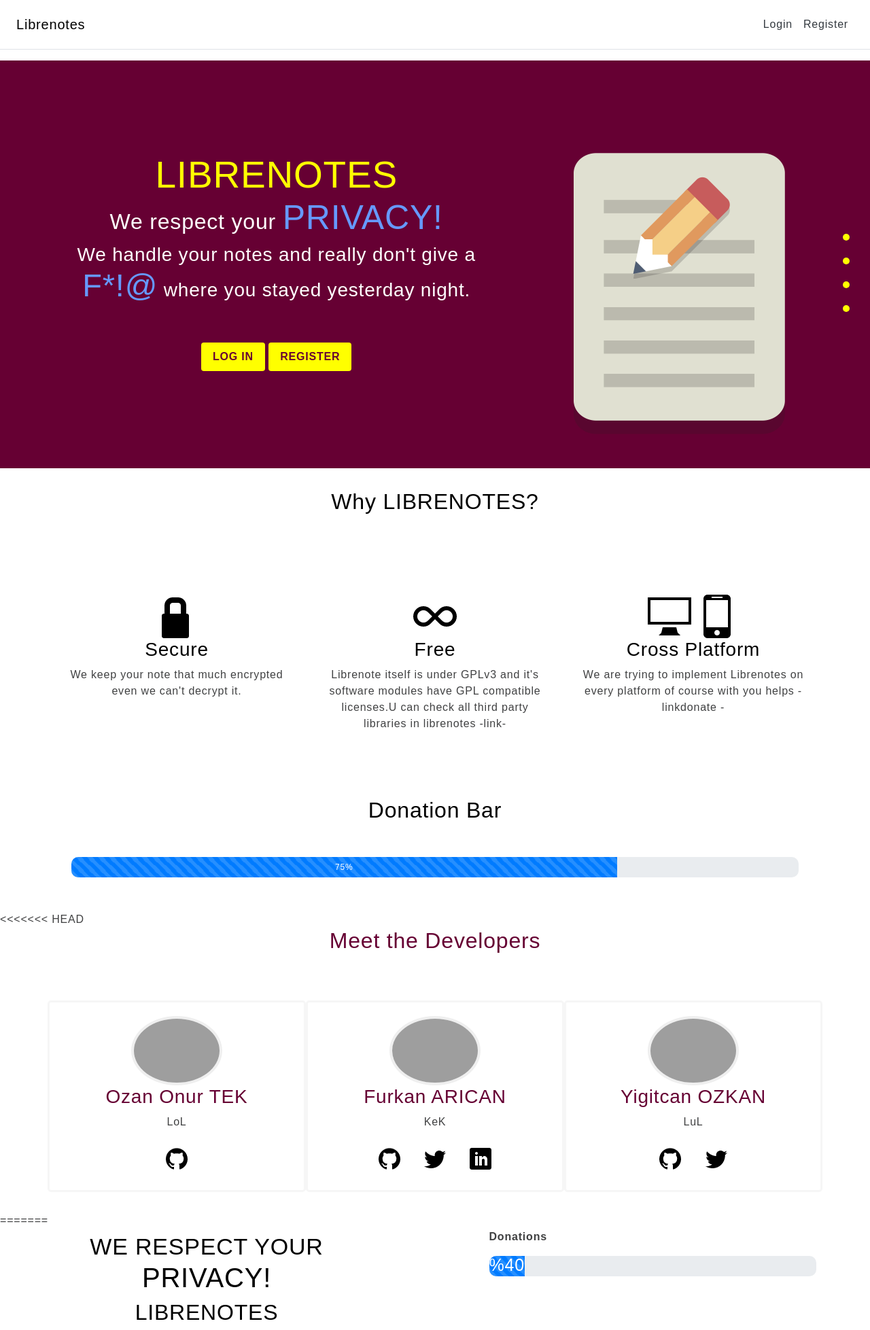
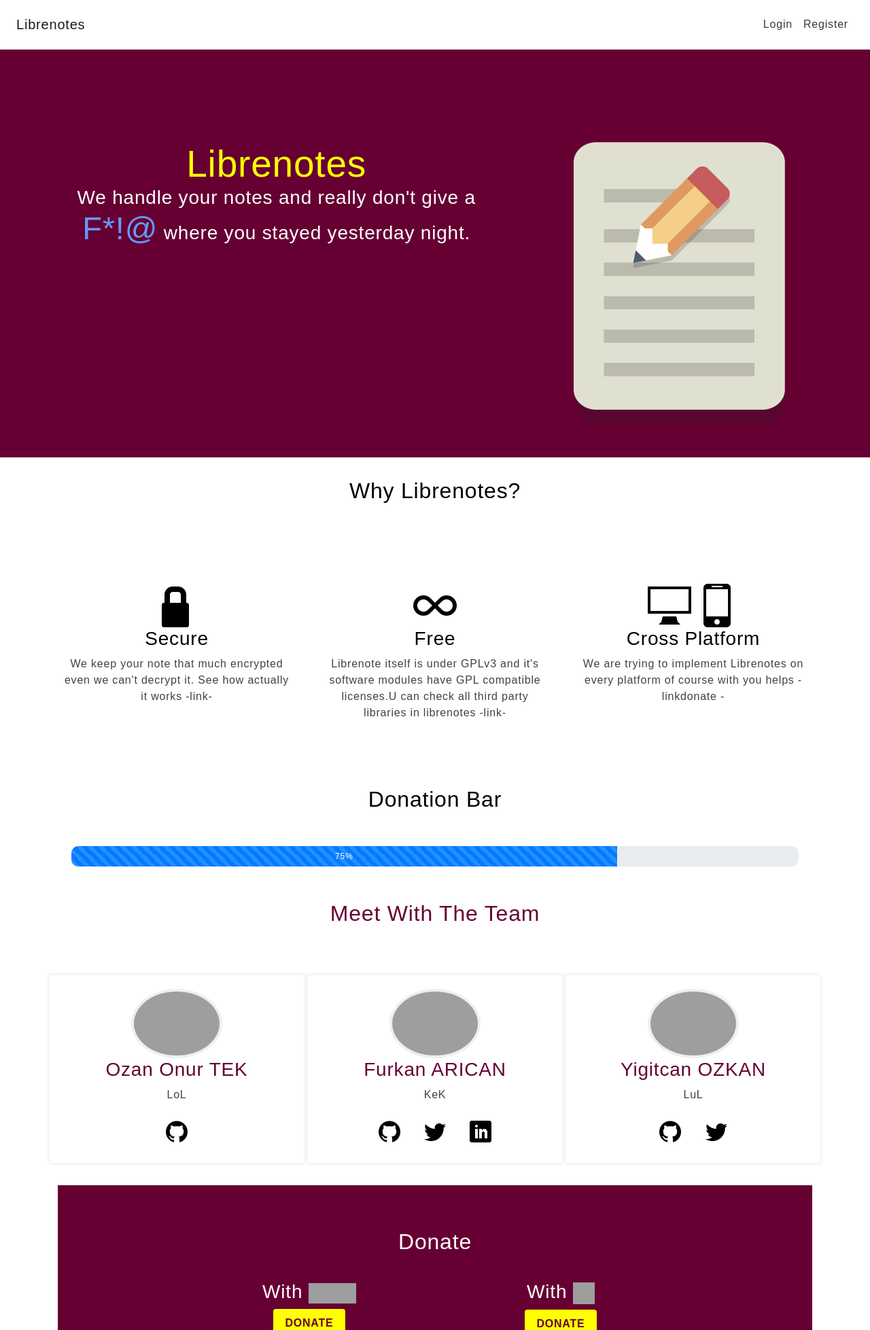
Before and after one commit to librenotes/web, a Flask app: page / in a window 1280 px wide. Shown: the top 1957 px of the page at 68% size. Run offline with Flask 2, Linux system fonts and the light colour scheme; parts of the project's set-up code (start-up, migrations or seed data) failed here and were passed over; some libraries are stand-ins or nearby versions; grey boxes are pictures that could not be loaded.

Commit message:
minor fixes on frontend

```diff
--- a/project/helpers.py
+++ b/project/helpers.py
@@ -44,7 +44,7 @@
         return splitted_list
 
     @staticmethod
-    def get_new_categories(splitted_list, prifvacy):
+    def get_new_categories(splitted_list, privacy):
         categories = []
         for category_name in splitted_list:
             category = Category(name=category_name, isprivate=privacy)
--- a/project/static/css/index.css
+++ b/project/static/css/index.css
@@ -241,7 +241,7 @@
 }
 
 .tickets {
-  background-color: white;
+  background-color: #660033;
 }
 
 .tickets .price {
--- a/project/static/css/notes.css
+++ b/project/static/css/notes.css
@@ -1,6 +1,5 @@
 body {
     background-color: #e8e8e8;
-    padding: 10px;
 }
 
 .delete-edit-button > li {
--- a/project/templates/base.html.j2
+++ b/project/templates/base.html.j2
@@ -14,9 +14,10 @@
 </head>
 <body>
 {% block navbar %}
+    <nav class="navbar static-top navbar-light bg-white border-bottom box-shadow flex-column flex-md-row align-items-center p-3 px-md-4">
+        <a class="navbar-brand" href="{{ url_for('index') }}">Librenotes</a>
+
     {% if current_user.is_authenticated %}
-        <nav class="navbar static-top navbar-light bg-white border-bottom box-shadow flex-column flex-md-row align-items-center p-3 px-md-4 mb-3 ">
-            <a class="navbar-brand" href="{{ url_for('index') }}">Librenotes</a>
             <form class="form-inline" style="text-align: center; display: block;">
                 <input class="form-control" id="myInput" onkeyup="myFunction()" placeholder="Search">
             </form>
@@ -27,14 +28,12 @@
         </nav>
 
     {% else %}
-        <nav class="navbar static-top navbar-light bg-white border-bottom box-shadow flex-column flex-md-row align-items-center p-3 px-md-4 mb-3 ">
-            <h5 class="my-0 mr-md-auto font-weight-normal">Librenotes</h5>
             <ul class="nav justify-content-center">
                 <a class="p-2 text-dark" href="{{ url_for('app_login.login_get') }}">Login</a>
                 <a class="p-2 text-dark" href="{{ url_for('app_register.register_get') }}">Register</a>
             </ul>
+    {% endif %}
         </nav>
-    {% endif %}
 
 {% endblock %}
 {% block content %}
--- a/project/templates/index.html.j2
+++ b/project/templates/index.html.j2
@@ -22,52 +22,49 @@
 </head> -->
 
 {% block content %}
-  <nav class="side-menu">
-    <ul>
-        <li class="hidden">
-            <a class="page-scroll" href="#page-top"></a>
-        </li>
-        <li>
-            <a href="#home" class="page-scroll">
-                <span class="menu-title">Home</span>
-                <span class="dot"></span>
-            </a>
-        </li>
-        <li>
-            <a href="#speakers" class="page-scroll">
-                <span class="menu-title">Speakers</span>
-                <span class="dot"></span>
-            </a>
-        </li>
-        <li>
-            <a href="#tickets" class="page-scroll">
-                <span class="menu-title">Buy Tickets</span>
-                <span class="dot"></span>
-            </a>
-        </li>
-        <li>
-            <a href="#schedule" class="page-scroll">
-                <span class="menu-title">Schedule</span>
-                <span class="dot"></span>
-            </a>
-        </li>
-    </ul>
-</nav>
+{#  <nav class="side-menu">#}
+{#    <ul>#}
+{#        <li class="hidden">#}
+{#            <a class="page-scroll" href="#page-top"></a>#}
+{#        </li>#}
+{#        <li>#}
+{#            <a href="#home" class="page-scroll">#}
+{#                <span class="menu-title">Home</span>#}
+{#                <span class="dot"></span>#}
+{#            </a>#}
+{#        </li>#}
+{#        <li>#}
+{#            <a href="#speakers" class="page-scroll">#}
+{#                <span class="menu-title">Speakers</span>#}
+{#                <span class="dot"></span>#}
+{#            </a>#}
+{#        </li>#}
+{#        <li>#}
+{#            <a href="#tickets" class="page-scroll">#}
+{#                <span class="menu-title">Buy Tickets</span>#}
+{#                <span class="dot"></span>#}
+{#            </a>#}
+{#        </li>#}
+{#        <li>#}
+{#            <a href="#schedule" class="page-scroll">#}
+{#                <span class="menu-title">Schedule</span>#}
+{#                <span class="dot"></span>#}
+{#            </a>#}
+{#        </li>#}
+{#    </ul>#}
+{#</nav>#}
 <div class="container-fluid">
+        {{ messageflash.flash() }}
     <!-- Start: Header -->
     <div class="row hero-header" id="home">
-        <div class="col-md-7 col-xs-12">
+        <div class="col-md-7 col-xs-12"">
             <!-- <img src="static/img/meetup-logo.png" class="logo"> -->
-            <h1 style="font-size: 55px; color: yellow;">LIBRENOTES</h1>
-            <h2 style="color: white;">We respect your <span style="font-size: 50px; color: #6699ff;">PRIVACY!</span>
+            <h1 style="font-size: 55px; color: yellow;">Librenotes</h1>
+{#            <h2 style="color: white;">We respect your <span style="font-size: 50px; color: #6699ff;">PRIVACY!</span>#}
             </h2>
             <h3 style="color: white;">We handle your notes and really don't give a <span
                     style="font-size: 47px; color: #6699ff ;">F*!@</span>
                 where you stayed yesterday night.</h3>
-            <div class="col-xs center">
-                <a href="#" class="btn btn-lg btn-red ">Log in</a>
-                <a href="#" class="btn btn-lg btn-red ">Register</a>
-            </div>
         </div>
         <div class="col-md-5 d-none d-md-block">
             <img src="static/img/book.png" alt="book-background" class="rocket">
@@ -82,14 +79,14 @@
     <!-- Start: Desc -->
     <div class="row me-row content-ct icon text-center">
         <div class="col text-center">
-            <h2>Why LIBRENOTES?</h2>
+            <h2>Why Librenotes?</h2>
         </div>
     </div>
     <div class="row me-row content-ct icon">
         <div class="col-md-4 feature">
             <img style="padding-left: 20px;" src="static/img/144-lock.png" alt="secure-icon">
             <h3>Secure</h3>
-            <p>We keep your note that much encrypted even we can't decrypt it.</p>
+            <p>We keep your note that much encrypted even we can't decrypt it. See how actually it works -link-</p>
         </div>
         <div class="col-md-4 feature">
             <img src="static/img/304-infinite.png" alt="free-icon">
@@ -126,10 +123,9 @@
     <!-- End: Desc -->
 </div>
 
-<<<<<<< HEAD
 <div class="container">
     <!-- Start: Speakers -->
-    <h2 class="row-title" style="color: #660033">Meet the Developers</h2>
+    <h2 class="row-title" style="color: #660033">Meet With The Team</h2>
     <div class="row me-row content-ct speaker" id="speakers">
         <div class="col-md-4 col-sm-6 feature ">
             <img src="https://avatars3.githubusercontent.com/u/14114739?s=400&v=4" class="speaker-img">
@@ -160,60 +156,23 @@
         </div>
     </div>
 </div>
-=======
-    <div class="container" style="max-width:90% !important;">
-        {{ messageflash.flash() }}
 
-        <div class="row">
-            <div class="col-lg-5 col-sm-7">
-                <div class="header">
-                    <h1><span style="font-size: 34px; font-weight: nhttps://bootstrapmade.com/demo/Butterfly/ormalq;">WE RESPECT YOUR</span>
-                        PRIVACY!</h1>
-                    <h2>LIBRENOTES</h2>
-                    <h3>We handle your notes and really don't give a <span
-                            style="font-size: 47px; color: red ;">F*!@</span> where you stayed yesterday night.</h3>
-                </div>
-                <div class="row" style="padding-top: 75px; padding-left: 120px;">
-                    <div class="col-lg-10">
-                        <button type="button" class="btn btn-primary btn-lg btn-block">Login</button>
-                        <button type="button" class="btn btn-primary btn-lg btn-block">Register</button>
-                    </div>
-                </div>
-            </div>
-            <div class="col-lg-7 col-sm-5">
-                <div class="progpos" style="padding-left:25%;">
-                    <div class="donatorlog">
-                        <p style="font-weight:bold;">Donations</p>
-                    </div>
-                    <div class="progress">
-                        <div class="progress-bar progress-bar-striped progress-bar-animated" role="progressbar"
-                             aria-valuenow="40" aria-valuemin="0" aria-valuemax="100">
-                            <p style="font-size: 25px; padding-top:15px;">%40</p>
-                        </div>
-                    </div>
-                </div>
-            </div>
-        </div>
-    </div>
->>>>>>> 589bd4dd9498aece949981115f797f319d249821
 
 <!-- Start: Tickets -->
 <div class="container">
-    <div style="background-color: #660033;" class="container tickets" id="tickets">
-        <h2 style="color: white;" class="row-title">Donate</h2>
+    <div class="container tickets" id="tickets">
+        <h2 style="color: white; padding-top: 2em;" class="row-title">Donate</h2>
         <div class="row me-row content-ct">
             <div class="col-md-4 col-sm-6 offset-md-2">
                 <h3 style="color: white;">With <span><img style="height:30px; width:70px;"
                                                           src="https://www.freepnglogos.com/uploads/paypal-logo-png-1.png"
                                                           alt="paypal"></span></h3>
-                <p class="price">$399</p>
                 <a href="#" style="margin-bottom: 30px;" class="btn btn-lg btn-red">Donate</a>
             </div>
             <div class="col-md-4 col-sm-6">
                 <h3 style="color: white;">With <span><img style="height:32px; width:32px;"
                                                           src="http://pngimg.com/uploads/bitcoin/bitcoin_PNG47.png"
                                                           alt="bitcoin"></span></h3>
-                <p class="price">$199</p>
                 <a href="#" style="margin-bottom: 30px;" class="btn btn-lg btn-red">Donate</a>
             </div>
         </div>
@@ -258,22 +217,22 @@
             </form>
         </div>
         <div class="col-md-4 col-md-offset-1 content-ct">
-            <h3><span class="ti-twitter"></span> Twitter Feed</h3>
-            <p>Lorem <a href="#">#Ipsum</a> is a dummy text used as a text filler in designs. This is just a dummy text.
-                via <a href="#">@designerdada</a></p>
-            <hr>
-            <p>Lorem Ipsum is a <a href="#">#dummy</a> text used as a text filler in designs. This is just a dummy text.
-                via <a href="#">@designerdada</a></p>
-            <hr>
-            <p>Lorem Ipsum is a <a href="#">#dummy</a> text used as a text filler in designs. This is just a dummy text.
-                via <a href="#">@designerdada</a></p>
+            <h3><span class="ti-twitter"></span> Github Feed</h3>
+{#            <p>Lorem <a href="#">#Ipsum</a> is a dummy text used as a text filler in designs. This is just a dummy text.#}
+{#                via <a href="#">@designerdada</a></p>#}
+{#            <hr>#}
+{#            <p>Lorem Ipsum is a <a href="#">#dummy</a> text used as a text filler in designs. This is just a dummy text.#}
+{#                via <a href="#">@designerdada</a></p>#}
+{#            <hr>#}
+{#            <p>Lorem Ipsum is a <a href="#">#dummy</a> text used as a text filler in designs. This is just a dummy text.#}
+{#                via <a href="#">@designerdada</a></p>#}
         </div>
     </div>
     <div class="row footer-credit">
         <div class="col-md-6 col-sm-6">
-            <p>&copy; 2017, <a href="http://www.designerdada.com">DesignerDada.com</a> | All rights reserved. | <a
-                    href="http://designerdada.com/meetup-free-responsive-bootstrap-template/">Download this template</a>
-            </p>
+{#            <p>&copy; 2017, <a href="http://www.designerdada.com">DesignerDada.com</a> | All rights reserved. | <a#}
+{#                    href="http://designerdada.com/meetup-free-responsive-bootstrap-template/">Download this template</a>#}
+{#            </p>#}
         </div>
         <div class="col-md-6 col-sm-6">
             <ul class="footer-menu">
@@ -285,14 +244,3 @@
     </div>
 </div>
 {% endblock %}
-
-{% block scripts %}
-<<<<<<< HEAD
-  {{ super() }}
-
-  <script src="{{ url_for('static', filename='js/scrolling-nav.js') }}"></script>
-  <script src="{{ url_for('static', filename='js/validator.js') }}"></script>
-=======
-    {{ super() }}
->>>>>>> 589bd4dd9498aece949981115f797f319d249821
-{% endblock %}
--- a/project/templates/notes.html.j2
+++ b/project/templates/notes.html.j2
@@ -46,6 +46,7 @@
                                 <span id="b{{ note.id }}" hidden>{{ note.content|e }}</span>
                                 <span class="content"
                                       style="white-space: pre-wrap;">{{ note.content|e|linkify }}</span>
+                                <br>
                                 <span value="{{ note.isprivate }}" id="p{{ note.id }}" hidden></span>
                                 <span class="categories"
                                       id="c{{ note.id }}">{{ note.categories | join(' #') | trim | e }}</span>
```
Lines whose indentation alone changed are shown as unchanged.
